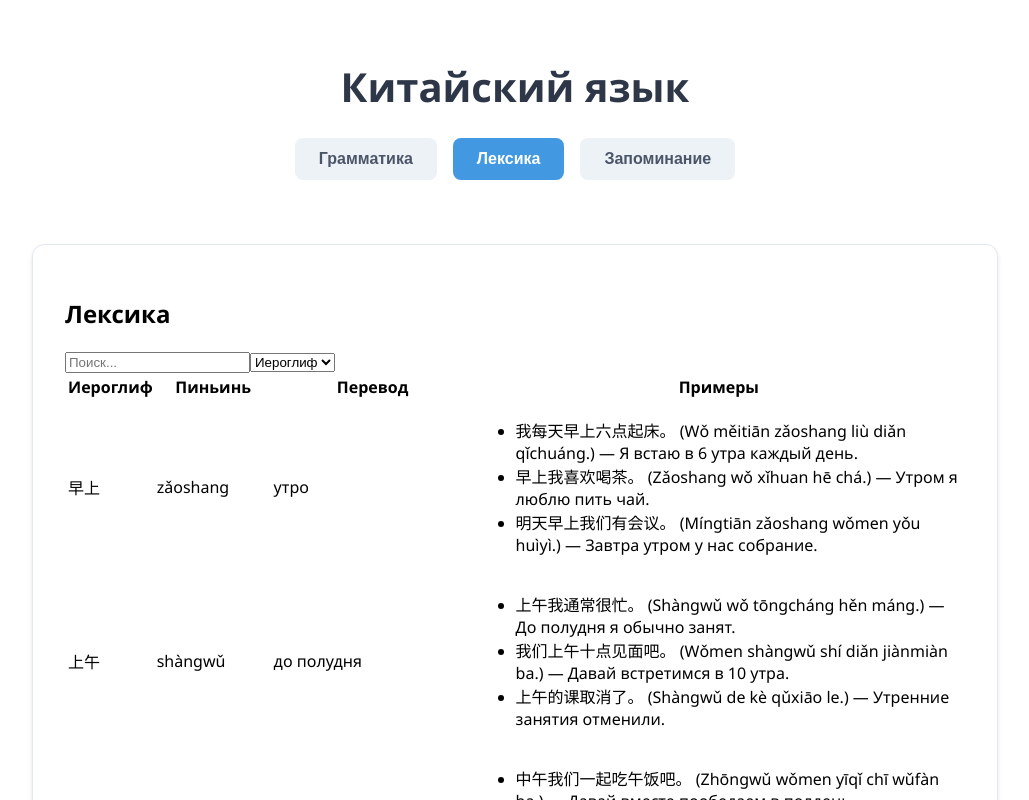
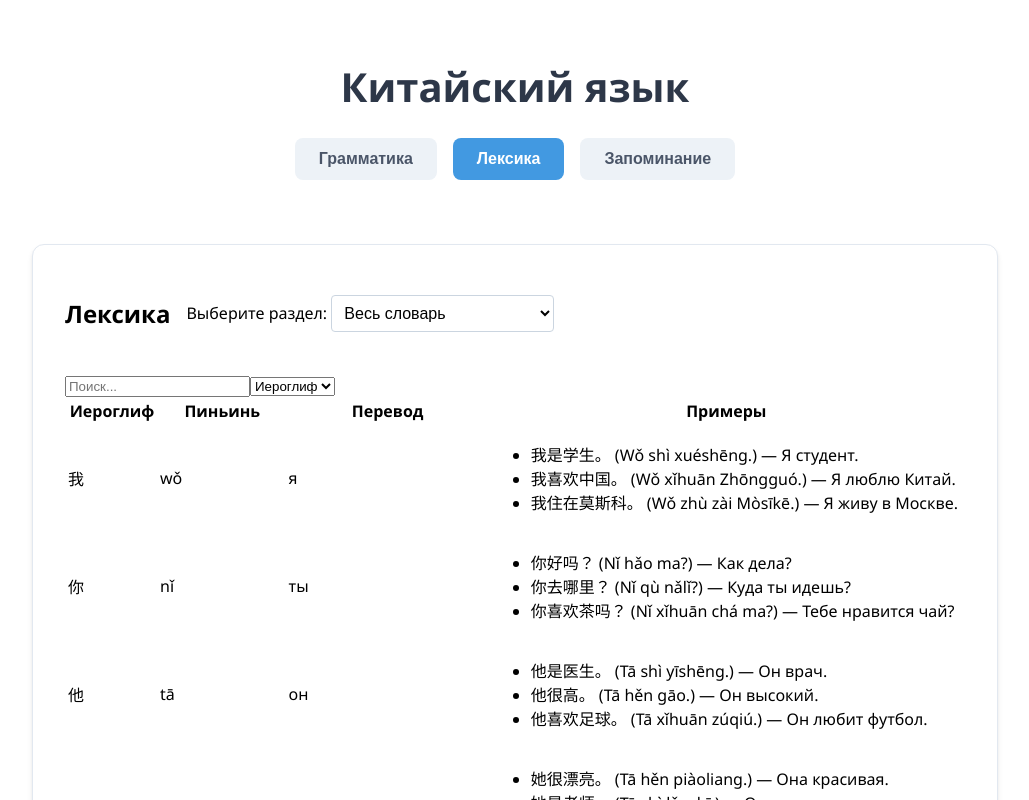
Before and after one commit to WelderTIG/chinese-app, a React (Create React App) app: page / in a window 1280 px wide. Both pictures are taken after a click on the button "Лексика". Shown: the top 800 px of the page, without its empty margins (125-1154 px from the left). Built offline with nearby package versions, Linux system fonts and the light colour scheme.

Commit message:
words categories

```diff
--- a/src/App.css
+++ b/src/App.css
@@ -95,3 +95,35 @@
     padding: 1.5rem;
   }
 }
+
+.dictionary-selector {
+  margin: 1rem 0;
+}
+
+.dictionary-select {
+  padding: 0.5rem;
+  border-radius: 4px;
+  border: 1px solid #cbd5e0;
+  background-color: white;
+  font-size: 1rem;
+}
+
+.dictionary-controls {
+  display: flex;
+  flex-wrap: wrap;
+  align-items: center;
+  gap: 1rem;
+  margin-bottom: 1.5rem;
+}
+
+/* Адаптивные стили */
+@media (max-width: 768px) {
+  .dictionary-controls {
+    flex-direction: column;
+    align-items: flex-start;
+  }
+
+  .dictionary-select {
+    width: 100%;
+  }
+}
--- /dev/null
+++ b/src/VocabularySection.css
@@ -0,0 +1,55 @@
+/* VocabularySection.css */
+.vocabulary-section .dictionary-controls {
+    display: flex;
+    align-items: center;
+    gap: 1rem;
+    margin-bottom: 1rem;
+}
+
+.vocabulary-section select {
+    padding: 0.5rem;
+    border-radius: 4px;
+    border: 1px solid #cbd5e0;
+}
+
+/* MemorizationSection.css */
+.memorization-section .controls {
+    display: flex;
+    flex-direction: column;
+    gap: 1rem;
+    margin-bottom: 1.5rem;
+}
+
+.memorization-section .category-selector {
+    display: flex;
+    align-items: center;
+    gap: 0.5rem;
+}
+
+.memorization-section .category-selector select {
+    padding: 0.5rem;
+    border-radius: 4px;
+    border: 1px solid #cbd5e0;
+}
+
+.memorization-section .mode-selector {
+    display: flex;
+    gap: 1rem;
+}
+
+/* Адаптивные стили */
+@media (max-width: 768px) {
+    .vocabulary-section .dictionary-controls {
+        flex-direction: column;
+        align-items: flex-start;
+    }
+
+    .memorization-section .controls {
+        flex-direction: column;
+    }
+
+    .memorization-section .category-selector {
+        flex-direction: column;
+        align-items: flex-start;
+    }
+}
--- /dev/null
+++ b/src/components/DictionarySelector.tsx
@@ -0,0 +1,54 @@
+import React from 'react';
+import { ChineseDictionary } from '../words';
+
+interface DictionarySelectorProps {
+    selectedCategory: string;
+    onCategoryChange: (category: string) => void;
+}
+
+const DictionarySelector: React.FC<DictionarySelectorProps> = ({
+    selectedCategory,
+    onCategoryChange,
+}) => {
+    const categories = [
+        { value: 'all', label: 'Весь словарь' },
+        { value: 'pronouns', label: 'Местоимения' },
+        { value: 'verbsBasic', label: 'Глаголы (основные)' },
+        { value: 'verbsAction', label: 'Глаголы (действия)' },
+        { value: 'questionWords', label: 'Вопросы' },
+        { value: 'adverbs', label: 'Наречия' },
+        { value: 'phrases', label: 'Фразы' },
+        { value: 'adjectives', label: 'Прилагательные' },
+        { value: 'possessive', label: 'Притяжательные формы' },
+        { value: 'pronounsCases', label: 'Местоимения (падежи)' },
+        { value: 'expressions', label: 'Выражения' },
+        { value: 'politePhrases', label: 'Вежливые фразы' },
+        { value: 'prepositions', label: 'Предлоги' },
+        { value: 'weekDays', label: 'Дни недели' },
+        { value: 'months', label: 'Месяцы' },
+        { value: 'numbers', label: 'Числа' },
+        { value: 'modalVerbs', label: 'Модальные глаголы' },
+        { value: 'nouns', label: 'Существительные' },
+        { value: 'colors', label: 'Цвета' },
+    ];
+
+    return (
+        <div className="dictionary-selector">
+            <label htmlFor="dictionary-category">Выберите раздел: </label>
+            <select
+                id="dictionary-category"
+                value={selectedCategory}
+                onChange={(e) => onCategoryChange(e.target.value)}
+                className="dictionary-select"
+            >
+                {categories.map((category) => (
+                    <option key={category.value} value={category.value}>
+                        {category.label}
+                    </option>
+                ))}
+            </select>
+        </div>
+    );
+};
+
+export default DictionarySelector;
--- a/src/components/MemorizationSection.tsx
+++ b/src/components/MemorizationSection.tsx
@@ -1,6 +1,8 @@
 import React, { useState } from 'react';
 import FlashCard from './FlashCard';
+import DictionarySelector from './DictionarySelector';
 import { ChineseDictionary } from '../words';
+import { DictItem } from '../types/types';
 
 type DisplayMode = 'glyph' | 'pinyin' | 'translation';
 
@@ -8,16 +10,30 @@ const MemorizationSection: React.FC = () => {
     const [displayMode, setDisplayMode] = useState<DisplayMode>('glyph');
     const [currentIndex, setCurrentIndex] = useState<number>(0);
     const [showAll, setShowAll] = useState<boolean>(false);
+    const [selectedCategory, setSelectedCategory] = useState<string>('all');
 
-    // Объединяем все слова из словаря в один массив
-    const allWords = [
-        ...Object.values(ChineseDictionary.pronouns),
-        ...Object.values(ChineseDictionary.verbsBasic),
-        ...Object.values(ChineseDictionary.verbsAction),
-        ...Object.values(ChineseDictionary.adjectives),
-        ...Object.values(ChineseDictionary.nouns),
-    ];
+    const getAllWords = (): DictItem[] => {
+        if (selectedCategory === 'all') {
+            return Object.values(ChineseDictionary)
+                .flatMap((category) => Object.values(category))
+                .map((item) => ({
+                    glyph: item.glyph,
+                    pinyin: item.pinyin,
+                    translation: item.translation,
+                    examples: 'examples' in item ? item.examples : undefined,
+                }));
+        }
+        return Object.values(ChineseDictionary[selectedCategory as keyof typeof ChineseDictionary]).map(
+            (item) => ({
+                glyph: item.glyph,
+                pinyin: item.pinyin,
+                translation: item.translation,
+                examples: 'examples' in item ? item.examples : undefined,
+            })
+        );
+    };
 
+    const allWords = getAllWords();
     const currentWord = allWords[currentIndex];
 
     const handleCardClick = () => {
@@ -29,9 +45,20 @@ const MemorizationSection: React.FC = () => {
         }
     };
 
+    const handleCategoryChange = (category: string) => {
+        setSelectedCategory(category);
+        setCurrentIndex(0);
+        setShowAll(false);
+    };
+
     return (
         <div className="memorization-section">
             <h2>Запоминание слов</h2>
+            <div className="controls">
+                <DictionarySelector
+                    selectedCategory={selectedCategory}
+                    onCategoryChange={handleCategoryChange}
+                />
                 <div className="mode-selector">
                     <label>
                         <input
@@ -58,6 +85,7 @@ const MemorizationSection: React.FC = () => {
                         Перевод
                     </label>
                 </div>
+            </div>
             <div className="flash-card-container">
                 <FlashCard
                     word={currentWord}
--- a/src/components/VocabularySection.tsx
+++ b/src/components/VocabularySection.tsx
@@ -1,17 +1,44 @@
-import React from 'react';
+import React, { useState } from 'react';
 import DictionaryTable from './DictionaryTable';
+import DictionarySelector from './DictionarySelector';
 import { ChineseDictionary } from '../words';
+import { DictItem } from '../types/types';
 
 const VocabularySection: React.FC = () => {
+    const [selectedCategory, setSelectedCategory] = useState<string>('all');
+
+    const getData = (): DictItem[] => {
+        if (selectedCategory === 'all') {
+            return Object.values(ChineseDictionary)
+                .flatMap((category) => Object.values(category))
+                .map((item) => ({
+                    glyph: item.glyph,
+                    pinyin: item.pinyin,
+                    translation: item.translation,
+                    examples: 'examples' in item ? item.examples : undefined,
+                }));
+        }
+        return Object.values(ChineseDictionary[selectedCategory as keyof typeof ChineseDictionary]).map(
+            (item) => ({
+                glyph: item.glyph,
+                pinyin: item.pinyin,
+                translation: item.translation,
+                examples: 'examples' in item ? item.examples : undefined,
+            })
+        );
+    };
+
     return (
-        // <div className="vocabulary-section">
-        //     <h2>Лексика</h2>
-        //     <DictionaryTable data={Object.values(ChineseDictionary.nouns)} />
-        // </div>
-        <div className="dictionary-table-container">
-            <div className="dictionary-table">
-                <h2>Лексика</h2>
-                <DictionaryTable data={Object.values(ChineseDictionary.nouns)} />
+        <div className="vocabulary-section">
+            <div className="dictionary-table-container">
+                <div className="dictionary-controls">
+                    <h2>Лексика</h2>
+                    <DictionarySelector
+                        selectedCategory={selectedCategory}
+                        onCategoryChange={setSelectedCategory}
+                    />
+                </div>
+                <DictionaryTable data={getData()} />
             </div>
         </div>
     );
--- a/src/index.css
+++ b/src/index.css
@@ -23,3 +23,4 @@ code {
 @import './FlashCard.css';
 @import './responsive.css';
 @import './MarkdownStyles.css';
+@import './VocabularySection.css';
--- a/src/words.ts
+++ b/src/words.ts
@@ -1,3 +1,5 @@
+import { DictItem } from "./types/types";
+
 const pronouns: { [key: number]: DictItem } = {
     1: {
         glyph: '我',
@@ -100,7 +102,7 @@ const pronouns: { [key: number]: DictItem } = {
         ]
     }
 };
-const verbsBasic: { [key: number]: DictItem & { examples: string[] } } = {
+const verbsBasic: { [key: number]: DictItem } = {
     1: {
         glyph: '是',
         pinyin: 'shì',
@@ -212,7 +214,7 @@ const verbsBasic: { [key: number]: DictItem & { examples: string[] } } = {
         ]
     }
 };
-const verbsAction: { [key: number]: DictItem & { examples: string[] } } = {
+const verbsAction: { [key: number]: DictItem } = {
     1: {
         glyph: '去',
         pinyin: 'qù',
@@ -434,7 +436,7 @@ const verbsAction: { [key: number]: DictItem & { examples: string[] } } = {
         ]
     }
 };
-const questionWords: { [key: number]: DictItem & { examples: string[] } } = {
+const questionWords: { [key: number]: DictItem } = {
     1: {
         glyph: '谁',
         pinyin: 'shéi',
@@ -546,7 +548,7 @@ const questionWords: { [key: number]: DictItem & { examples: string[] } } = {
         ]
     }
 };
-const adverbs: { [key: number]: DictItem & { examples: string[] } } = {
+const adverbs: { [key: number]: DictItem } = {
     1: {
         glyph: '是',
         pinyin: 'shì',
@@ -838,7 +840,7 @@ const adverbs: { [key: number]: DictItem & { examples: string[] } } = {
         ]
     }
 };
-const phrases: { [key: number]: DictItem & { examples: string[] } } = {
+const phrases: { [key: number]: DictItem } = {
     1: {
         glyph: '谢天谢地',
         pinyin: 'xiè tiān xiè dì',
@@ -1077,7 +1079,7 @@ const politePhrases: { [key: number]: DictItem } = {
     29: { glyph: '我明白了', pinyin: 'wǒ míngbái le', translation: 'Я понял' },
     30: { glyph: '我不懂', pinyin: 'wǒ bù dǒng', translation: 'Я не понимаю' }
 };
-const prepositions: { [key: number]: DictItem & { examples: string[] } } = {
+const prepositions: { [key: number]: DictItem } = {
     1: {
         glyph: '在...上',
         pinyin: 'zài...shàng',
@@ -1360,7 +1362,7 @@ const modalVerbs: { [key: number]: DictItem } = {
         ]
     }
 };
-const nouns: { [key: number]: DictItem & { examples: string[] } } = {
+const nouns: { [key: number]: DictItem } = {
     // Время суток
     1: {
         glyph: '早上',
@@ -2205,7 +2207,7 @@ const nouns: { [key: number]: DictItem & { examples: string[] } } = {
         ]
     }
 };
-const colors: { [key: number]: DictItem & { examples: string[] } } = {
+const colors: { [key: number]: DictItem } = {
     1: {
         glyph: '红色',
         pinyin: 'hóngsè',
@@ -2436,14 +2438,6 @@ const colors: { [key: number]: DictItem & { examples: string[] } } = {
             '设计师喜欢用渐变色。 (Shèjìshī xǐhuān yòng jiànbiànsè.) — Дизайнеры любят использовать цветовые переходы.'
         ]
     }
-};
-
-// Тип для элемента словаря
-type DictItem = {
-    glyph: string;
-    pinyin: string;
-    translation: string;
-    examples?: string[];
 };
 
 // Общий словарь
```
Lines whose indentation alone changed are shown as unchanged.
